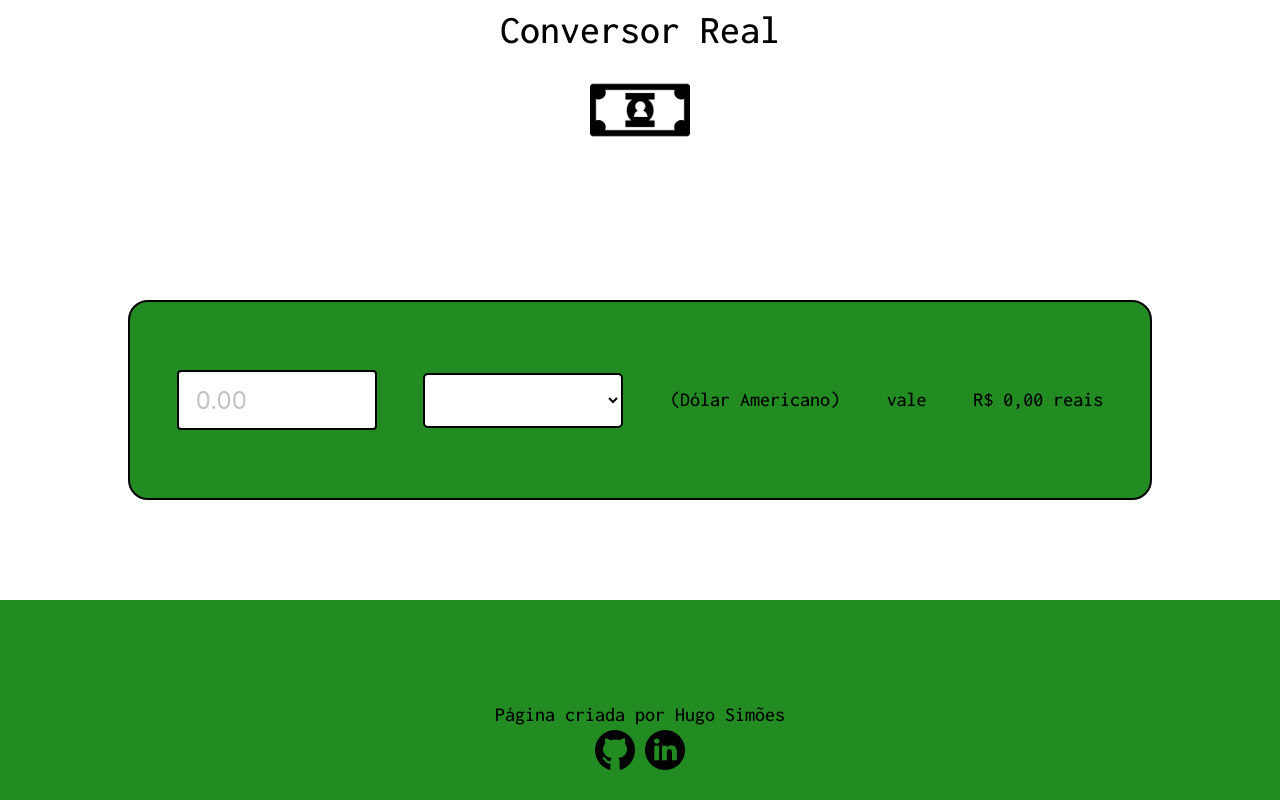
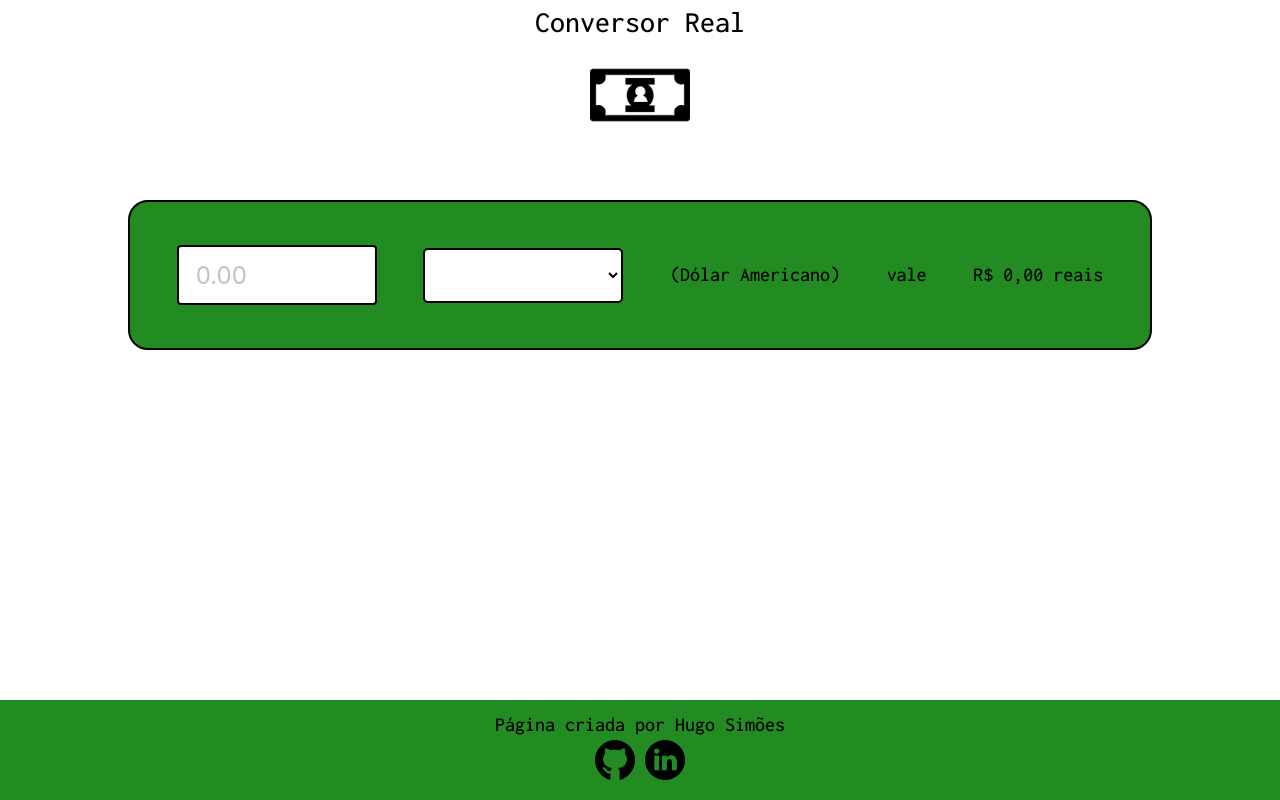
Before and after one commit to hugolfsimoes/cotacao-do-dia, a website: page index.html in a window 1280 px wide. Drawn offline with nearby package versions, Linux system fonts and the light colour scheme; no server answers.

Commit message:
acrescentando telas diferentes

```diff
--- a/index.html
+++ b/index.html
@@ -8,6 +8,7 @@
   <link rel="stylesheet" type="text/css" href="./node_modules/bulma/css/bulma-rtl.min.css" media="screen" />
   <link rel="preconnect" href="https://fonts.gstatic.com">
   <link href="https://fonts.googleapis.com/css2?family=Inconsolata:wght@500&display=swap" rel="stylesheet">
+  <meta name="viewport" content="width=device-width, initial-scale=1.0">
 
   <link rel="stylesheet" type="text/css" href="./style.css" media="screen" />
   <title>Cotação do Real</title>
--- a/style.css
+++ b/style.css
@@ -13,12 +13,98 @@ body {
 }
 
 header {
-  height: 300px;
+  height: 100px;
   text-align: center;
 }
 
 h1 {
-  font-size: 40px;
+  font-size: 20px;
+}
+
+#money {
+  width: 50px;
+}
+
+main {
+  font-size: 14px;
+  margin: auto;
+  border: 2px black solid;
+  width: auto;
+  height: auto;
+  border-radius: 20px;
+  background-color: forestgreen;
+}
+
+form {
+  display: flex;
+  flex-direction: column;
+  text-align: center;
+  justify-content: space-between;
+  align-items: center;
+  height: 100%;
+  width: 100%;
+}
+
+
+#initial-input {
+  width: 50%;
+  border: 2px black solid;
+}
+
+#initial-currency {
+  width: 100%;
+  height: 80%;
+  border: 2px black solid;
+  border-radius: 5px;
+  background-color: white;
+}
+
+footer {
+  position: fixed;
+  bottom: 0;
+  width: 100%;
+  height: 50px;
+  text-align: center;
+
+  background-color: forestgreen
+}
+
+#creator-name {
+  font-size: 10px;
+  margin-top: 5px;
+}
+
+#github {
+  width: 20px;
+}
+
+#linkedin {
+  width: 20px;
+}
+
+
+@media (min-width: 900px) {
+  * {
+    padding: 0;
+    margin: 0;
+    font-size: 20px;
+    font-family: 'Inconsolata', monospace;
+    color: black;
+  }
+
+  body {
+    display: flex;
+    flex-direction: column;
+    justify-content: space-between;
+  }
+
+  header {
+    height: 200px;
+    text-align: center;
+  }
+
+  h1 {
+    font-size: 30px;
   }
 
   #money {
@@ -30,13 +116,14 @@ main {
     margin: auto;
     border: 2px black solid;
     width: 80%;
-  height: 200px;
+    height: 150px;
     border-radius: 20px;
     background-color: forestgreen;
   }
 
   form {
     display: flex;
+    flex-direction: row;
     text-align: center;
     justify-content: space-evenly;
     align-items: center;
@@ -62,14 +149,15 @@ footer {
     position: fixed;
     bottom: 0;
     width: 100%;
-  height: 200px;
+    height: 100px;
     text-align: center;
 
     background-color: forestgreen
   }
 
   #creator-name {
-  margin-top: 100px;
+    font-size: 20px;
+    margin-top: 10px;
   }
 
   #github {
@@ -79,3 +167,5 @@ footer {
   #linkedin {
     width: 40px;
   }
+
+}
```
Lines whose indentation alone changed are shown as unchanged.
